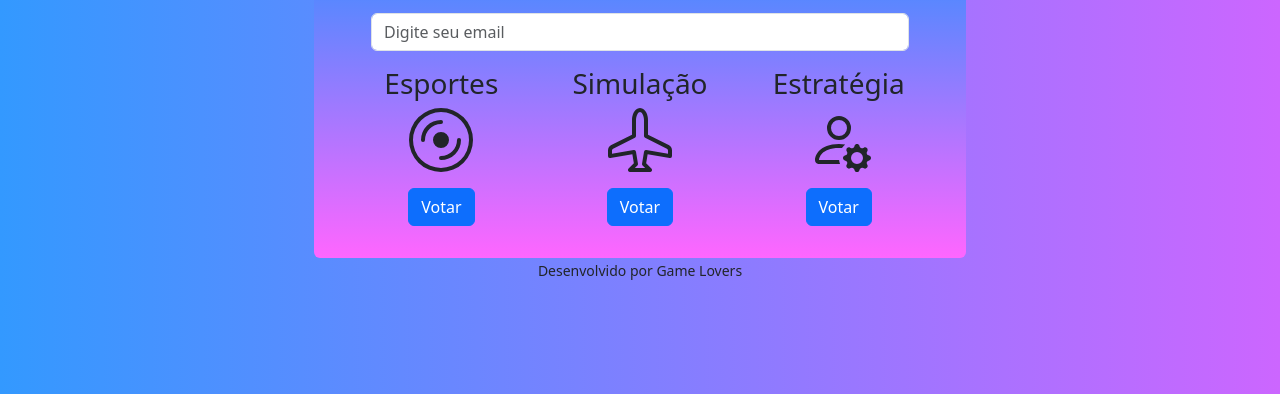
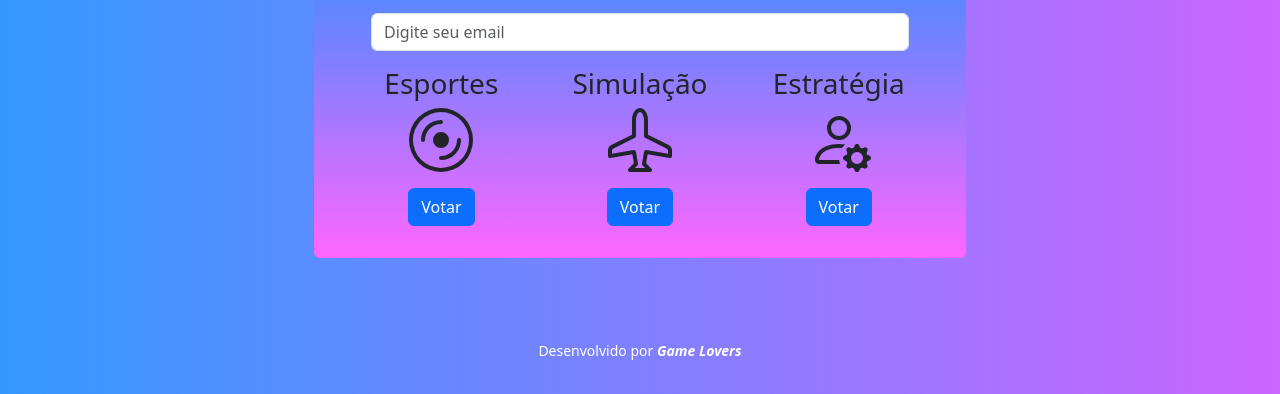
Before and after one commit to felip-SN/bootcamp-devjr-modulo-2-project, a plain HTML site: page index.html in a window 1280 px wide. Shown: the part 406-800 px from the top of the page. Drawn offline with nearby package versions, Linux system fonts and the light colour scheme.

Commit message:
closes #5 footer estilizado

```diff
--- a/assets/css/style.css
+++ b/assets/css/style.css
@@ -47,3 +47,9 @@ body{
         margin-right: auto;
     }
 }
+
+.footer{
+    margin-top: 5rem;
+
+    color: white;
+}
--- a/index.html
+++ b/index.html
@@ -87,7 +87,7 @@
     </div>
 
     <div class="d-flex justify-content-center footer">
-        <p><small>Desenvolvido por Game Lovers</small></p>
+        <p><small>Desenvolvido por <i><b>Game Lovers</b></i></small></p>
     </div>
 
     <script src="https://cdn.jsdelivr.net/npm/bootstrap@5.3.3/dist/js/bootstrap.bundle.min.js" integrity="sha384-YvpcrYf0tY3lHB60NNkmXc5s9fDVZLESaAA55NDzOxhy9GkcIdslK1eN7N6jIeHz" crossorigin="anonymous"></script>
```
